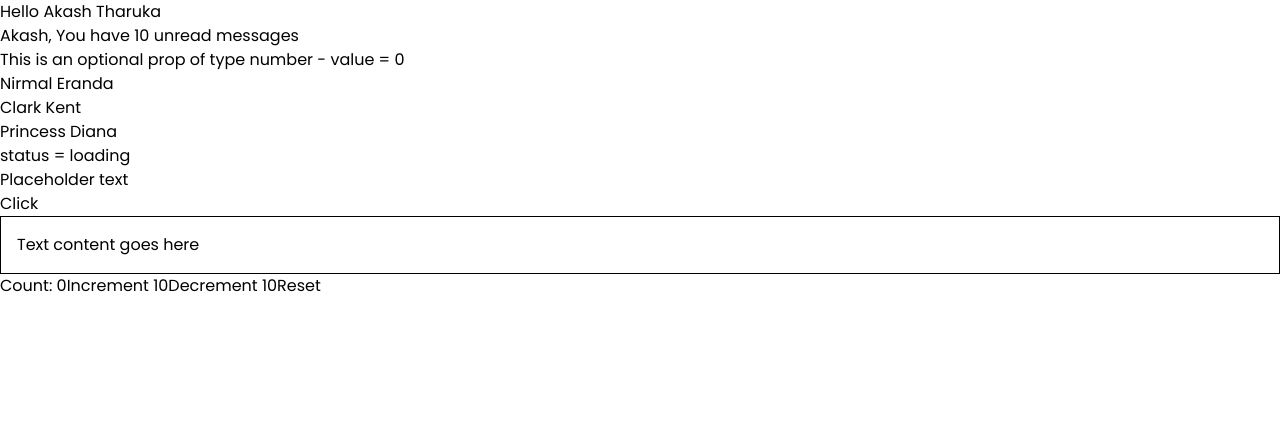
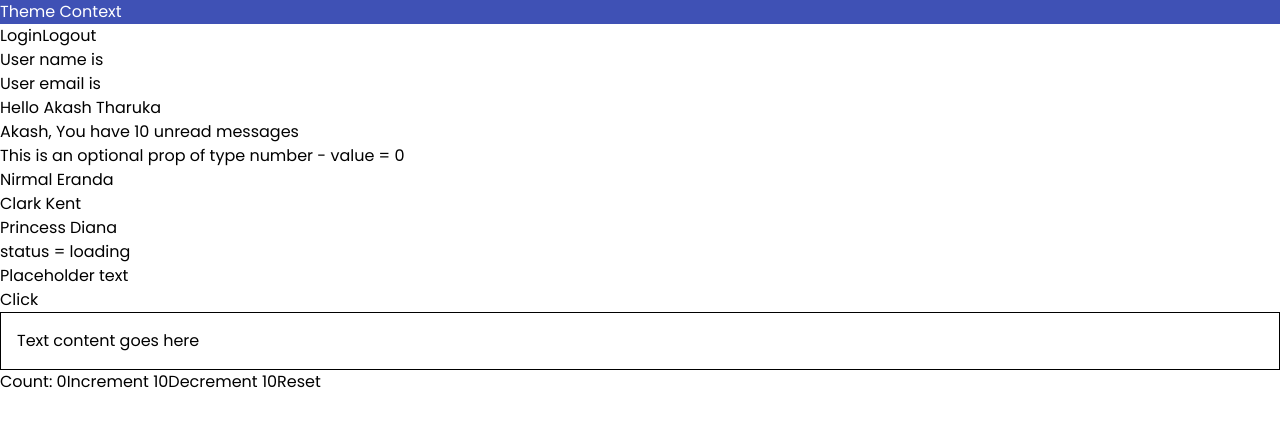
Before and after one commit to akashTharuka/reactTsTuts, a React (Vite) app: page / in a window 1280 px wide. Shown: the top 426 px of the page. Built offline with nearby package versions, Linux system fonts and the light colour scheme.

Commit message:
useContext with ts

```diff
--- a/src/App.tsx
+++ b/src/App.tsx
@@ -8,6 +8,10 @@ import Button from "./components/Button";
 import Input from "./components/Input";
 import Container from "./components/Container";
 import Counter from "./components/Counter";
+import ThemeContextProvider from './components/context/ThemeContext';
+import Box from './components/context/Box';
+import { UserContextProvider } from "./components/context/UserContext";
+import User from "./components/context/User";
 
 function App() {
 
@@ -33,6 +37,12 @@ function App() {
 
     return (
 		<div className="App">
+			<ThemeContextProvider>
+				<Box />
+			</ThemeContextProvider>
+			<UserContextProvider>
+				<User />
+			</UserContextProvider>
 			<Person name={personName} />
 			<Greet
 				name="Akash"
--- /dev/null
+++ b/src/components/context/Box.tsx
@@ -0,0 +1,18 @@
+import { useContext } from 'react';
+import { ThemeContext } from './ThemeContext';
+
+const Box = () => {
+
+    const theme = useContext(ThemeContext);
+
+    return (
+        <div
+            style={{
+                backgroundColor: theme.primary.main,
+                color: theme.primary.text
+            }}
+        >Theme Context</div>
+    );
+}
+
+export default Box;
--- /dev/null
+++ b/src/components/context/ThemeContext.tsx
@@ -0,0 +1,18 @@
+import { createContext } from "react";
+import { theme } from './theme';
+
+type ThemeContextProviderProps = {
+    children: React.ReactNode
+}
+
+export const ThemeContext = createContext(theme);
+
+const ThemeContextProvider = ({ children }: ThemeContextProviderProps) => {
+    return (
+        <ThemeContext.Provider value={theme}>
+            {children}
+        </ThemeContext.Provider>
+    );
+}
+
+export default ThemeContextProvider;
--- /dev/null
+++ b/src/components/context/User.tsx
@@ -0,0 +1,33 @@
+import { useContext } from "react";
+import UserContext from "./UserContext";
+
+const User = () => {
+
+    const userContext = useContext(UserContext);
+
+    const handleLogin = () => {
+        if (userContext) {
+            userContext.setUser({
+                name: "Akash",
+                email: "test@email.com"
+            });
+        }
+    }
+
+    const handleLogout = () => {
+        if (userContext) {
+            userContext.setUser(null);
+        }
+    }
+
+    return (
+        <div>
+            <button onClick={handleLogin}>Login</button>
+            <button onClick={handleLogout}>Logout</button>
+            <div>User name is {userContext?.user?.name}</div>
+            <div>User email is {userContext?.user?.email}</div>
+        </div>
+    );
+}
+
+export default User;
--- /dev/null
+++ b/src/components/context/UserContext.tsx
@@ -0,0 +1,31 @@
+import React, { useState, createContext } from "react"
+import User from "./User"
+
+export type AuthUser = {
+    name: string,
+    email: string
+}
+
+type UserContextType = {
+    user: AuthUser | null,
+    setUser: React.Dispatch<React.SetStateAction<AuthUser | null>>
+}
+
+const UserContext = createContext<UserContextType | null>(null);
+
+type UserContextProviderProps = {
+    children: React.ReactNode
+}
+
+export const UserContextProvider = ({ children }: UserContextProviderProps) => {
+
+    const [user, setUser] = useState<AuthUser | null>(null);
+
+    return (
+        <UserContext.Provider value={{ user, setUser }}>
+            {children}
+        </UserContext.Provider>
+    );
+}
+
+export default UserContext;
--- /dev/null
+++ b/src/components/context/theme.ts
@@ -0,0 +1,10 @@
+export const theme = {
+    primary: {
+        main: '#3f51b5',
+        text: '#fff'
+    },
+    secondary: {
+        main: '#f50057',
+        text: '#fff'
+    }
+}
```
